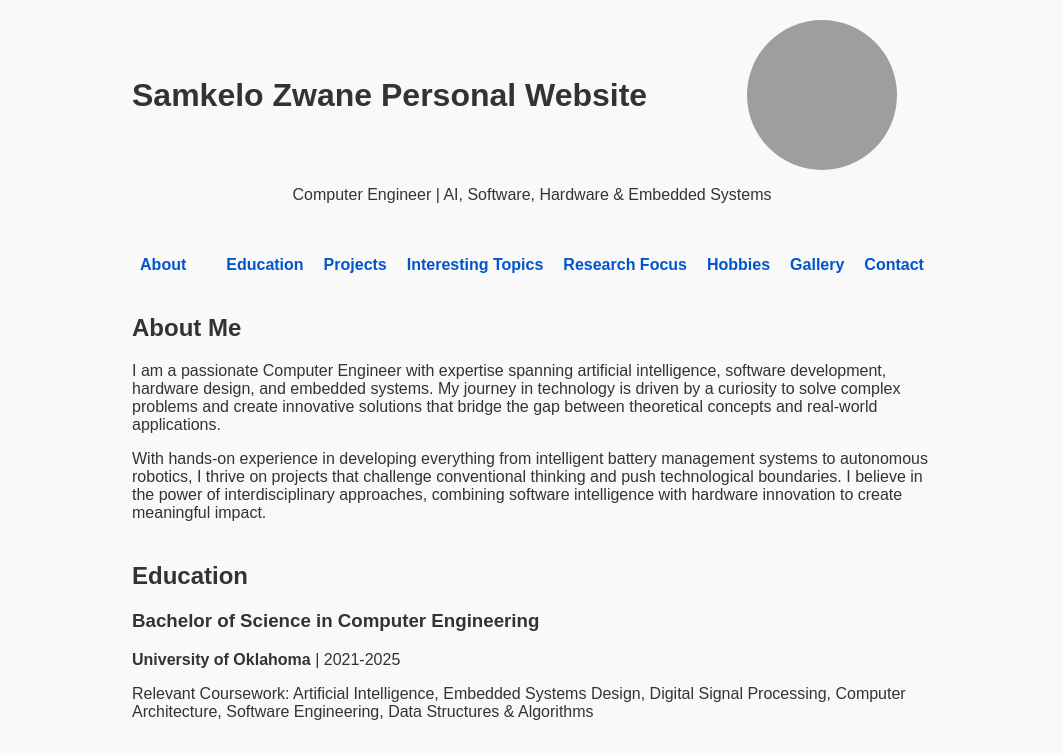
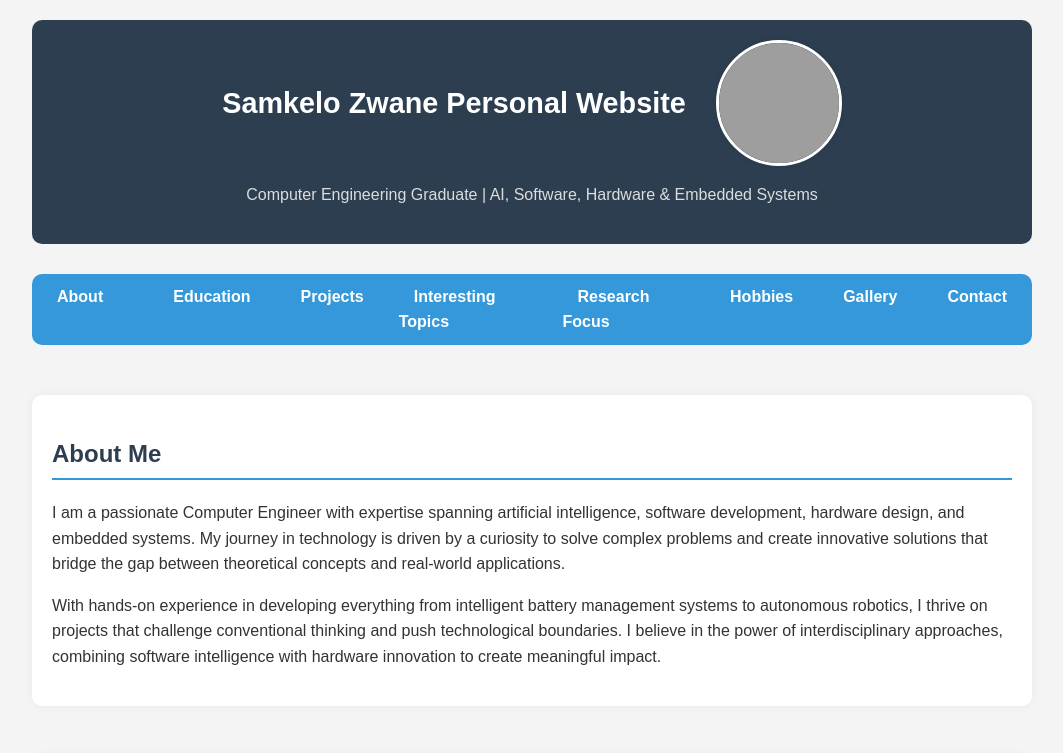
Before and after one commit to Samkelo14/Samkelo14.github.io, a plain HTML site: page index.html in a window 1280 px wide. Shown: the top 753 px of the page, without its empty margins (108-1171 px from the left). Drawn offline with Linux system fonts and the light colour scheme; grey boxes are pictures that could not be loaded.

Commit message:
styling improvements

```diff
--- a/index.html
+++ b/index.html
@@ -11,7 +11,7 @@
         <h1>Samkelo Zwane Personal Website </h1>
         <img src="samkeloprofile.jpg" alt="Samkelo Zwane" class="profile-image">
         </div>
-          <p>Computer Engineer | AI, Software, Hardware & Embedded Systems</p>
+          <p>Computer Engineering Graduate | AI, Software, Hardware & Embedded Systems</p>
     </header>
 
     <nav>
--- a/style.css
+++ b/style.css
@@ -1,36 +1,62 @@
+/* Overall Page Layout */
 body {
     font-family: Arial, sans-serif;
-    max-width: 800px;
+    background-color: #f4f4f4; /* Soft light grey for readability */
+    color: #333; /* Dark grey text for good contrast */
+    max-width: 1000px;
     margin: 0 auto;
     padding: 20px;
-    background-color: #f9f9f9;
-    color: #333;
+    font-size: 16px;
+    line-height: 1.6;
 }
 
+/* Header Section Styling */
 header {
+    background-color: #2c3e50; /* Dark blue-gray */
+    color: #fff; /* White text for contrast */
+    padding: 20px;
+    border-radius: 10px; /* Slight rounding for modern look */
     text-align: center;
-    padding-bottom: 20px;
-}
-.header-container {
-    display: flex;
-    align-items: center; /* Aligns items vertically */
-    gap: 100px;/* Space between name and photo */
 }
 
-.header-container h1 {
-    margin: 0; /* Remove default margin */
+/* Container for Name and Profile Image in Header */
+.header-container {
+    display: flex; /* Put text and image side by side */
+    align-items: center; /* Center image and text vertically */
+    justify-content: center; /* Center horizontally in header */
+    gap: 30px; /* Space between name and photo */
+    margin-bottom: 10px;
 }
 
-.profile-image {
-    width: 150px;  /* Adjust width */
-    height: 150px; /* Adjust height */
-    object-fit: cover; /* Keep image proportions clean */
-    border-radius: 70%; /* Optional: Makes image circular */
+/* Name Title */
+.header-container h1 {
+    margin: 0; /* Remove default spacing */
+    font-size: 1.8em;
 }
 
+/* Profile Image Styling */
+.profile-image {
+    width: 120px;
+    height: 120px;
+    object-fit: cover; /* Ensure image fills its space nicely */
+    border-radius: 50%; /* Perfect circle shape */
+    border: 3px solid #fff; /* White border for clean look */
+    box-shadow: 0 0 5px rgba(0, 0, 0, 0.1); /* Soft shadow */
+}
+
+/* Subtitle Under the Header */
+header p {
+    font-size: 1em;
+    color: #dcdcdc; /* Lighter grey for a softer look */
+}
+
+/* Navigation Bar Styling */
 nav ul {
-    list-style-type: none;
-    padding: 0;
+    list-style-type: none; /* Remove bullet points */
+    padding: 10px;
+    margin: 30px 0;
+    background-color: #3498db; /* Soft blue background */
+    border-radius: 10px; /* Rounded corners */
     display: flex;
     justify-content: center;
     gap: 20px;
@@ -38,16 +64,38 @@ nav ul {
 
 nav a {
     text-decoration: none;
-    color: #0055cc;
+    color: #fff; /* White text for contrast */
     font-weight: bold;
+    padding: 5px 15px;
+    border-radius: 5px;
+    transition: background-color 0.3s; /* Smooth hover effect */
 }
 
-section {
-    margin: 40px 0;
+nav a:hover {
+    background-color: #2c3e50; /* Darker color on hover */
 }
 
+/* Section Styling for Content Areas */
+section {
+    margin: 50px 0;
+    background-color: #fff; /* White background for readability */
+    padding: 20px;
+    border-radius: 10px;
+    box-shadow: 0 0 10px rgba(0, 0, 0, 0.05); /* Subtle shadow */
+}
+
+/* Headings in Sections */
+section h2 {
+    color: #2c3e50; /* Match header color */
+    border-bottom: 2px solid #3498db; /* Blue underline */
+    padding-bottom: 5px;
+}
+
+/* Footer Styling */
 footer {
     text-align: center;
-    font-size: 0.8em;
-    color: #777;
+    font-size: 0.9em;
+    color: #555;
+    margin-top: 50px;
+    padding: 20px 0;
 }
```
